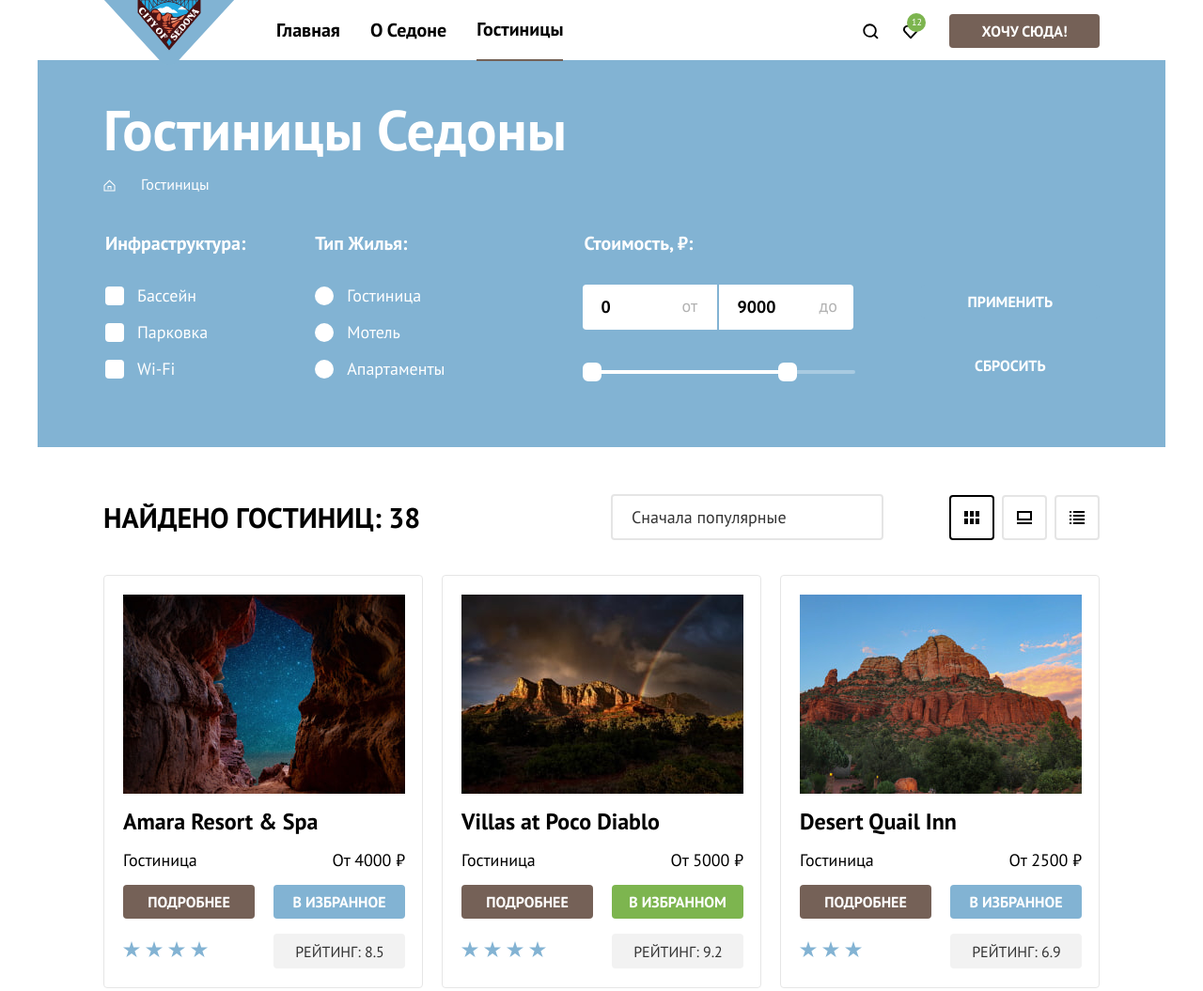
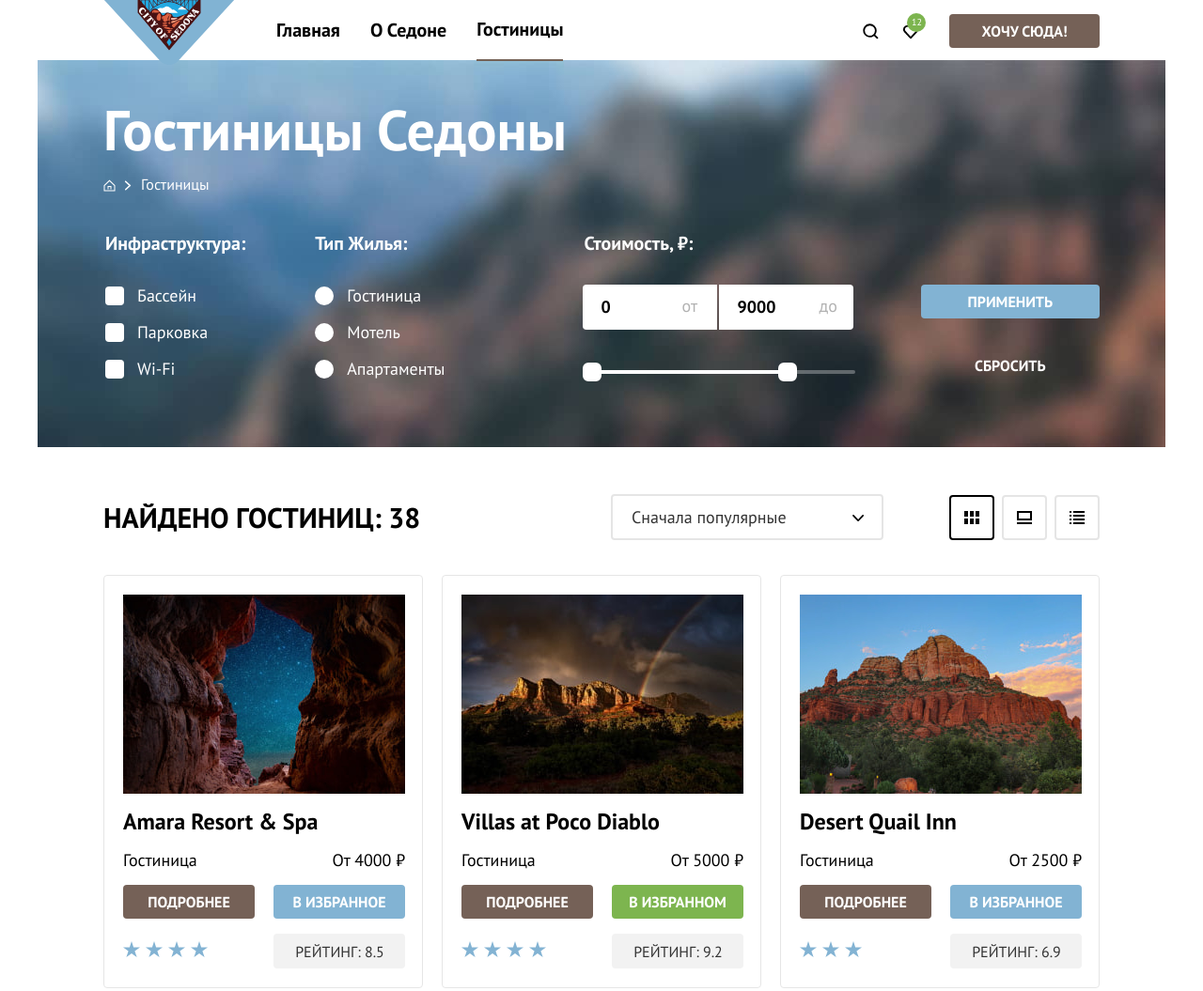
Before and after one commit to htmlacademy-htmlcss/1694259-sedona-38, a plain HTML site: page 10/catalog.html in a window 1280 px wide. Shown: the top 1055 px of the page at 94% size. Drawn offline with Linux system fonts and the light colour scheme; the site is published under a folder, as on GitHub Pages, so addresses that start at the root find nothing.

Commit message:
:heavy_check_mark: Сборка #10

```diff
--- a/10/styles/styles.css
+++ b/10/styles/styles.css
@@ -465,7 +465,7 @@
 }
 
 .filters-panel{
-  background-image: url("/images/catalog-main/filter-background.jpg");
+  background-image: url("../images/catalog-main/filter-background.jpg");
   background-repeat: no-repeat;
   background-size: 100% auto;
   background-color: #82B3D3;
@@ -720,7 +720,7 @@
 }
 
 .breadcrumbs-link-icon::after{
-  content: url("/images/catalog-main/breadcrumbs-arrow-icon.svg");
+  content: url("../images/catalog-main/breadcrumbs-arrow-icon.svg");
   position: absolute;
   margin-left: 22px;
   margin-top: -18px;
@@ -1221,7 +1221,7 @@
 
 
 .select-menu::after{
-  content: url("/images/catalog-main/arrow.svg");
+  content: url("../images/catalog-main/arrow.svg");
   margin-top: 13px;
   margin-left: -33px;
   position: absolute;
```
